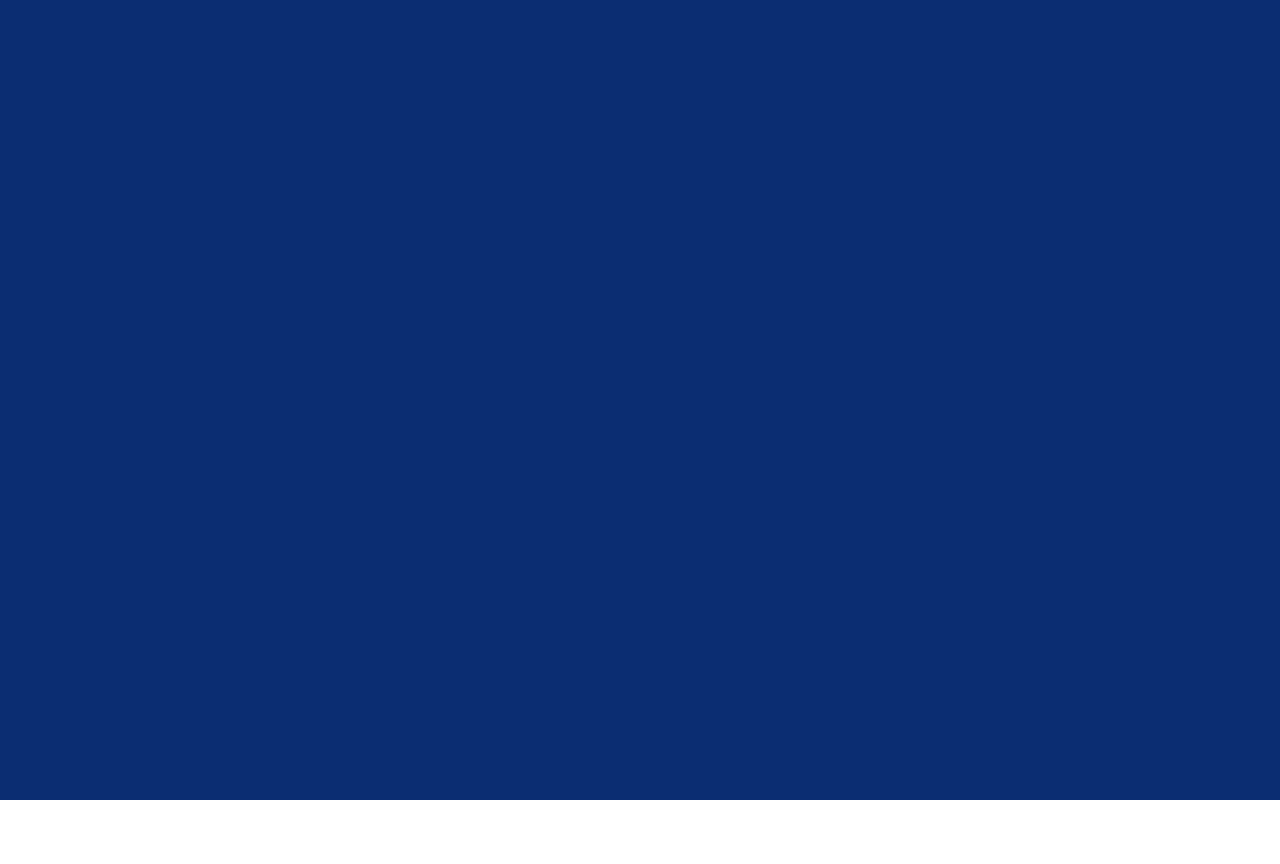
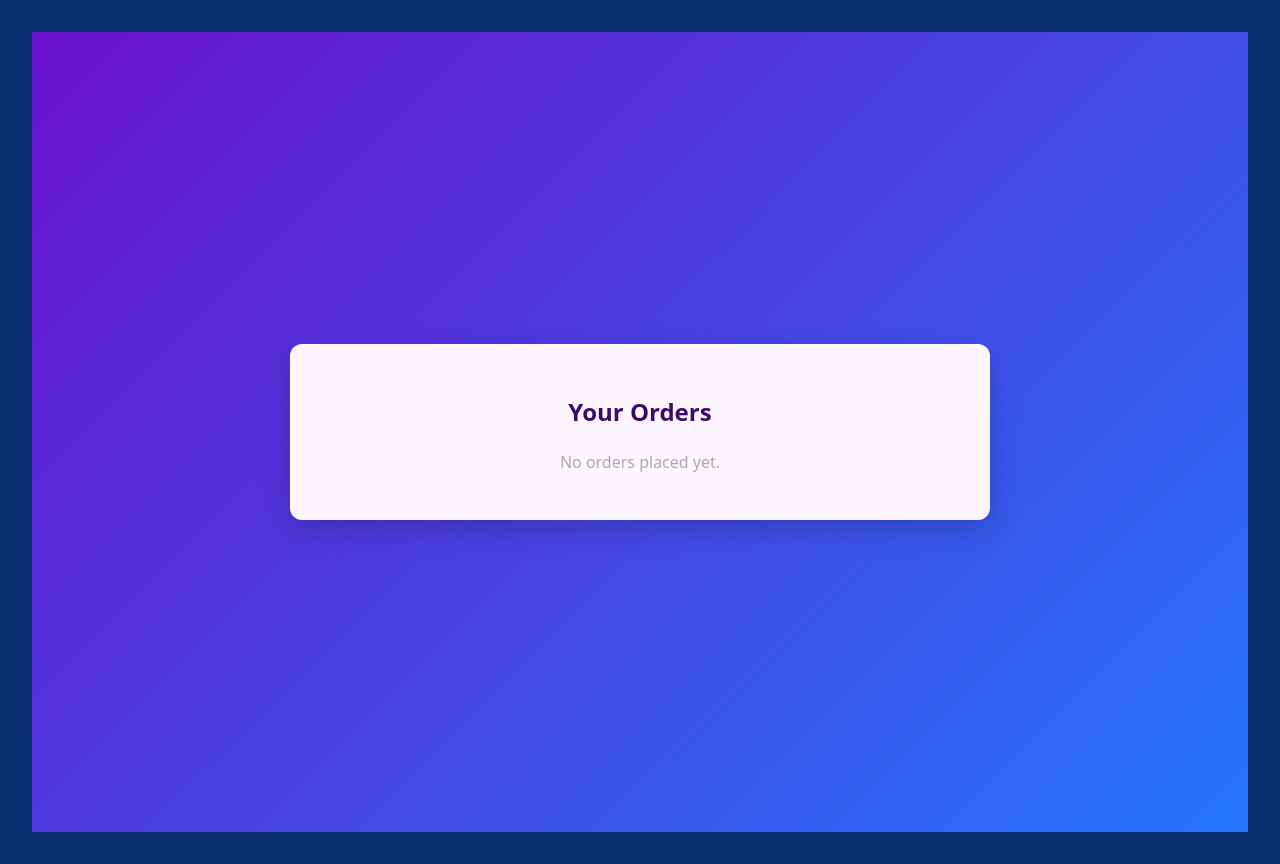
Before and after one commit to benith02/ecomerse, a React (Vite) app: page /your-orders in a window 1280 px wide. Before the commit this address had no page. Before the commit the page ends 800 px from the top, so only its background shows below. Built offline with nearby package versions, Linux system fonts and the light colour scheme; a web font is replaced by a local one.

Commit message:
Save work before pulling

```diff
--- a/src/Navbar.jsx
+++ b/src/Navbar.jsx
@@ -18,7 +18,9 @@ export default function Navbar({ onSearch }) {
         links={[
           { id: "home", label: "Home", href: "/" },
           { id: "cart", label: "My Cart", href: "/cart" },
-          { id: "orders", label: "Your Orders", href: "/OrderPage" },
+
+          { id: "orders", label: "Your Orders", href: "/your-orders" },
+
           { id: "login", label: "Login", href: "/login" },
         ]}
         showLabelsOnMobile={true}
--- a/src/OrderPage.jsx
+++ b/src/OrderPage.jsx
@@ -1,12 +1,43 @@
 import { useState } from "react";
+import { useNavigate } from "react-router-dom";
 import "./OrderPage.css";
+import Product from "./Product";
 
 function OrderPage() {
   const [paymentMethod, setPaymentMethod] = useState("");
+  const navigate = useNavigate();
 
   const handleSubmit = (e) => {
     e.preventDefault();
+
+    // Generate random delivery between 2–4 days
+    const days = Math.floor(Math.random() * 3) + 2;
+    const today = new Date();
+    today.setDate(today.getDate() + days);
+
+    const newOrder = {
+      id: Date.now(),
+      name: "Sample Product",
+
+      paymentMethod: paymentMethod,
+      orderDate: new Date().toDateString(),
+      deliveryDate: today.toDateString(),
+    };
+
+    // Get existing orders
+    const existingOrders =
+      JSON.parse(localStorage.getItem("orders")) || [];
+
+    // Add new order
+    existingOrders.push(newOrder);
+
+    // Save to localStorage
+    localStorage.setItem("orders", JSON.stringify(existingOrders));
+
     alert("Order Placed Successfully!");
+
+    // Redirect to Your Orders page
+    navigate("/your-orders");
   };
 
   return (
@@ -40,6 +71,7 @@ function OrderPage() {
                 name="payment"
                 value="Cash on Delivery"
                 onChange={(e) => setPaymentMethod(e.target.value)}
+                required
               />
               Cash on Delivery
             </label>
--- a/src/Routing.jsx
+++ b/src/Routing.jsx
@@ -7,6 +7,7 @@ import Login from './Login'
 import Register from './Register'
 import DynamicNavigation from './DynamicNavigation'
 import OrderPage from "./OrderPage";
+import YourOrders from './YoursOrders'
 
 
 function Routing() {
@@ -29,7 +30,9 @@ function Routing() {
 
       <Route path="/login" element={<Login />} />
       <Route path="/register" element={<Register />} />
-d485dffd3e29b77a20f60fd98e7fac11138b1e4c
+      <Route path="/your-orders" element={<YourOrders />} />
+
+
     </Routes>
   )
 }
--- /dev/null
+++ b/src/YourOrders.css
@@ -0,0 +1,60 @@
+/* Page background */
+.orders-page {
+  min-height: 100vh;
+  background: linear-gradient(135deg, #6a11cb, #2575fc); /* Purple to blue gradient */
+  display: flex;
+  justify-content: center;
+  align-items: center;
+  padding: 40px 20px;
+}
+
+/* Main container */
+.orders-container {
+  width: 100%;
+  max-width: 700px;
+  background: #fdf6ff; /* Light lavender */
+  padding: 30px;
+  border-radius: 12px;
+  box-shadow: 0 10px 30px rgba(0, 0, 0, 0.2);
+}
+
+/* Title */
+.orders-container h2 {
+  text-align: center;
+  margin-bottom: 20px;
+  color: #3b0a6b; /* Dark purple */
+}
+
+/* Order Card */
+.order-card {
+  background: #fff0f8; /* Soft pink */
+  padding: 20px;
+  border-radius: 10px;
+  margin-bottom: 15px;
+  border-left: 5px solid #ff69b4; /* Hot pink accent */
+  transition: 0.3s ease;
+}
+
+.order-card:hover {
+  transform: translateY(-3px);
+  box-shadow: 0 5px 15px rgba(0, 0, 0, 0.1);
+}
+
+/* Order details */
+.order-card h4 {
+  margin-bottom: 10px;
+  color: #4b0082; /* Indigo for headings */
+}
+
+.order-card p {
+  margin: 5px 0;
+  color: #666;
+  font-size: 14px;
+}
+
+/* Empty message */
+.no-orders {
+  text-align: center;
+  color: #aaa;
+  font-size: 16px;
+}
--- /dev/null
+++ b/src/YoursOrders.jsx
@@ -0,0 +1,35 @@
+import { useEffect, useState } from "react";
+import "./YourOrders.css";
+
+function YourOrders() {
+  const [orders, setOrders] = useState([]);
+
+  useEffect(() => {
+    const savedOrders =
+      JSON.parse(localStorage.getItem("orders")) || [];
+    setOrders(savedOrders);
+  }, []);
+
+  return (
+    <div className="orders-page">
+      <div className="orders-container">
+        <h2>Your Orders</h2>
+
+        {orders.length === 0 ? (
+          <p className="no-orders">No orders placed yet.</p>
+        ) : (
+          orders.map((order) => (
+            <div key={order.id} className="order-card">
+              <h4>{order.name}</h4>
+              <p>Order Date: {order.orderDate}</p>
+              <p>Delivery Date: {order.deliveryDate}</p>
+              <p>Payment: {order.paymentMethod}</p>
+            </div>
+          ))
+        )}
+      </div>
+    </div>
+  );
+}
+
+export default YourOrders;
```
